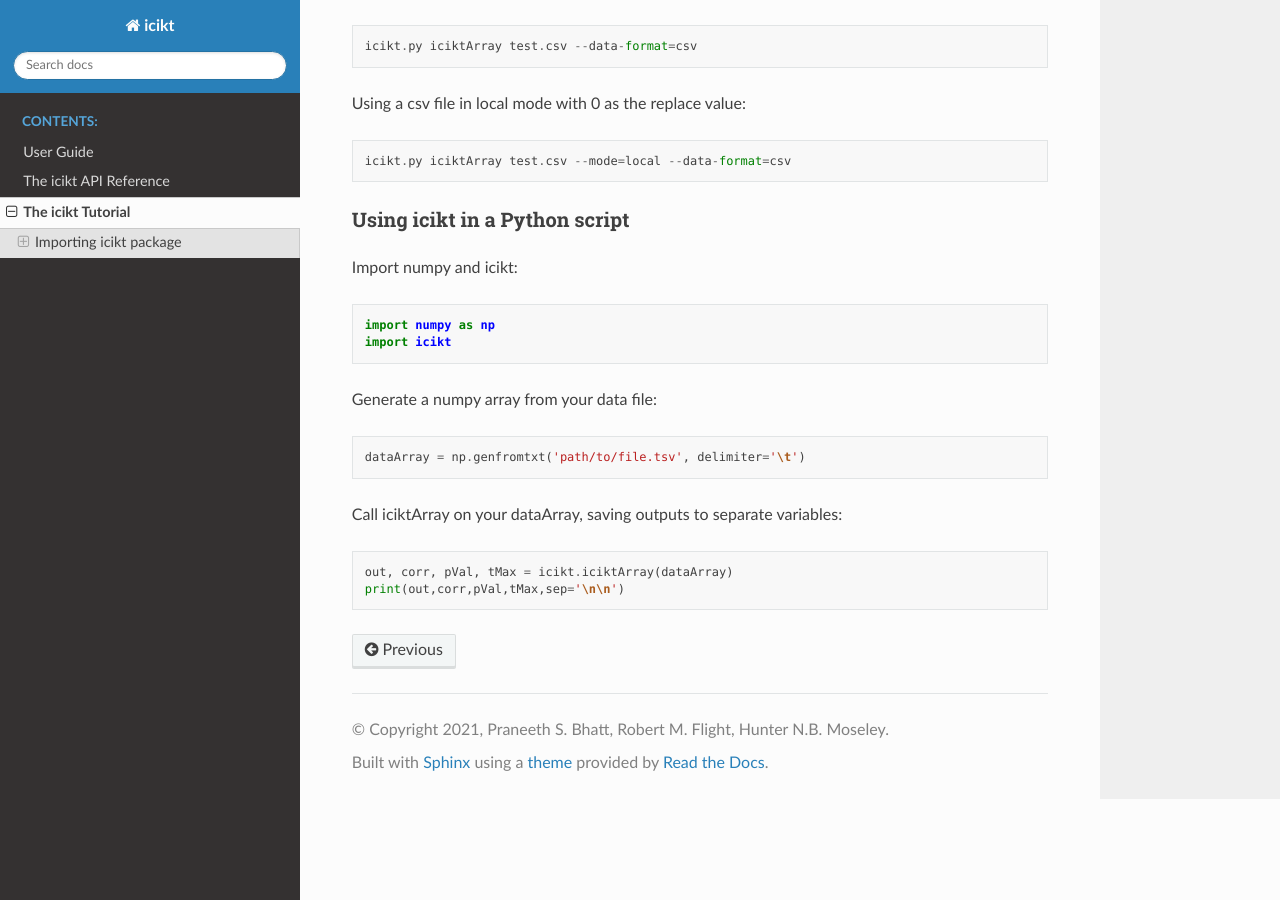
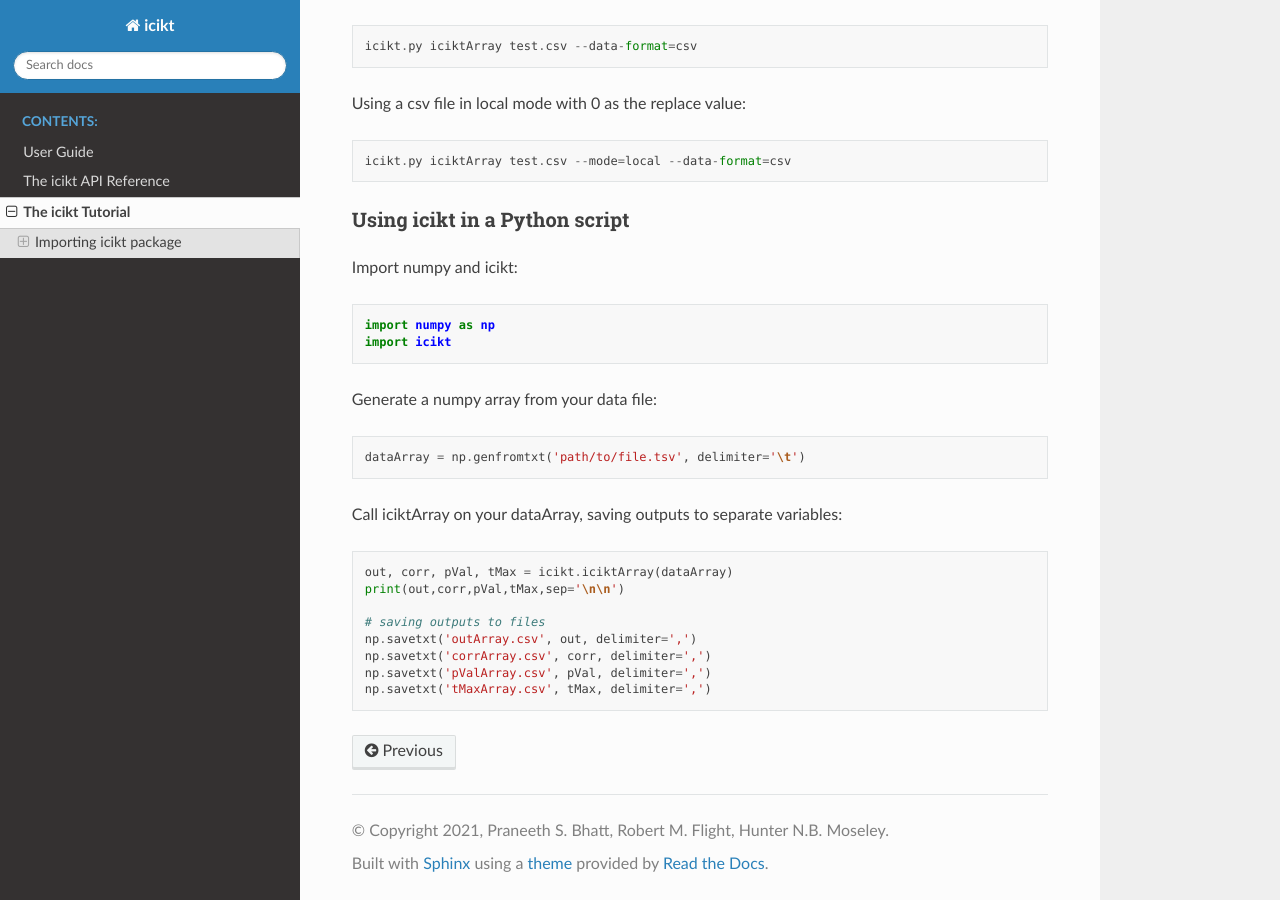
Before and after one commit to MoseleyBioinformaticsLab/icikt, a Sphinx documentation site: the page built from docs/tutorial.rst, in a window 1280 px wide and 900 px high, scrolled down 850 px. Built offline with Sphinx 7.4.7 and the Read the Docs theme 2.0.0, drawn with Linux system fonts in a browser that asks for light colours.

```diff
--- a/docs/tutorial.rst
+++ b/docs/tutorial.rst
@@ -64,3 +64,9 @@
 
         out, corr, pVal, tMax = icikt.iciktArray(dataArray)
         print(out,corr,pVal,tMax,sep='\n\n')
+
+        # saving outputs to files
+        np.savetxt('outArray.csv', out, delimiter=',')
+        np.savetxt('corrArray.csv', corr, delimiter=',')
+        np.savetxt('pValArray.csv', pVal, delimiter=',')
+        np.savetxt('tMaxArray.csv', tMax, delimiter=',')
```
Also changed, not shown: 1 other file.
